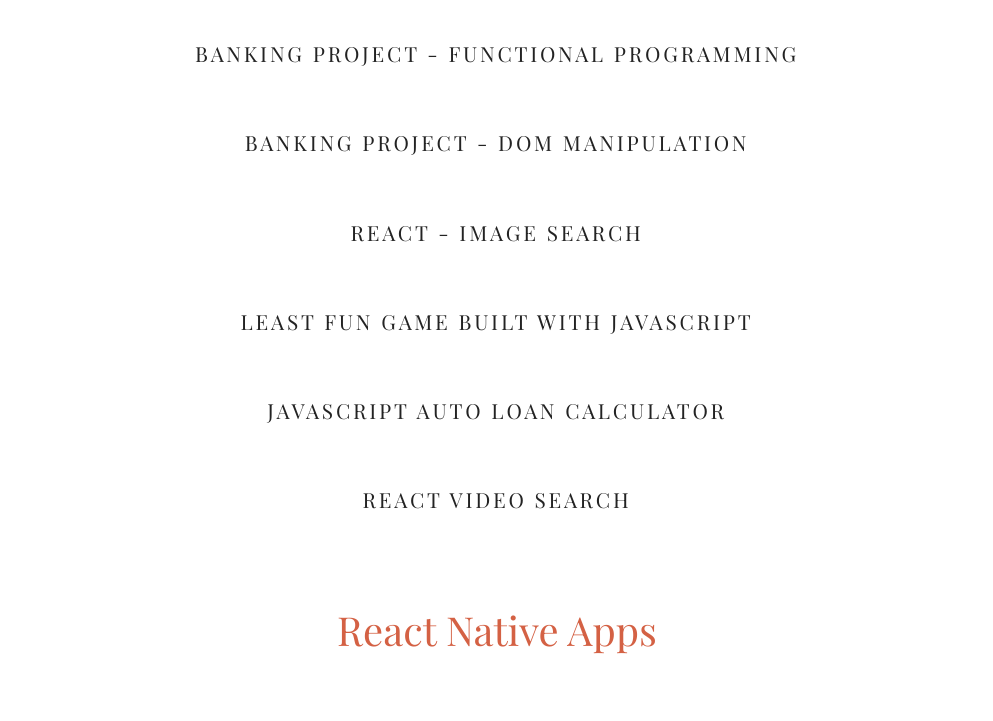
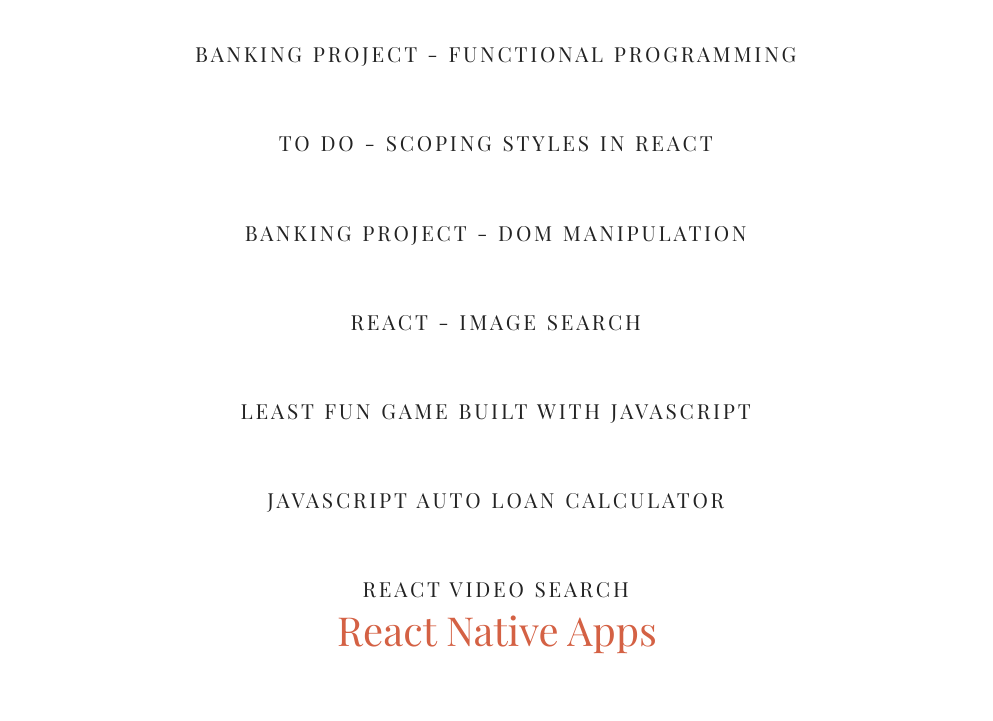
Before and after one commit to thegirlyoucallryan/Front-end-dev-portfolio, a plain HTML site: page index.html in a window 1280 px wide. Shown: the part 2658-3379 px from the top of the page, without its empty margins (143-1136 px from the left). Drawn offline with nearby package versions, Linux system fonts and the light colour scheme; a web font is replaced by a local one.

Commit message:
add styling project

```diff
--- a/index.html
+++ b/index.html
@@ -115,6 +115,7 @@
         OMDBapi</a>
       <a class='from-top' href="https://natours-scss-pure-css.netlify.app" target="_blank">Natours SCSS Project</a>
       <a class='from-top' href="https://thebankapp.netlify.app" target="_blank">Banking Project - Functional Programming</a>
+      <a class='from-top' href="https://scoping-styles-in-react.netlify.app/" target="_blank">To Do - Scoping styles in React</a>
       <a class='from-top' href="https://bankist-marketing-app.netlify.app" target="_blank">Banking Project - DOM Manipulation</a>
       <a class='from-top' href="https://simple-react-image-search.netlify.app" target="_blank">React - Image Search</a>
       <a class='from-top' href="https://game-with-jonas.netlify.app" target="_blank">Least Fun Game Built with
```
